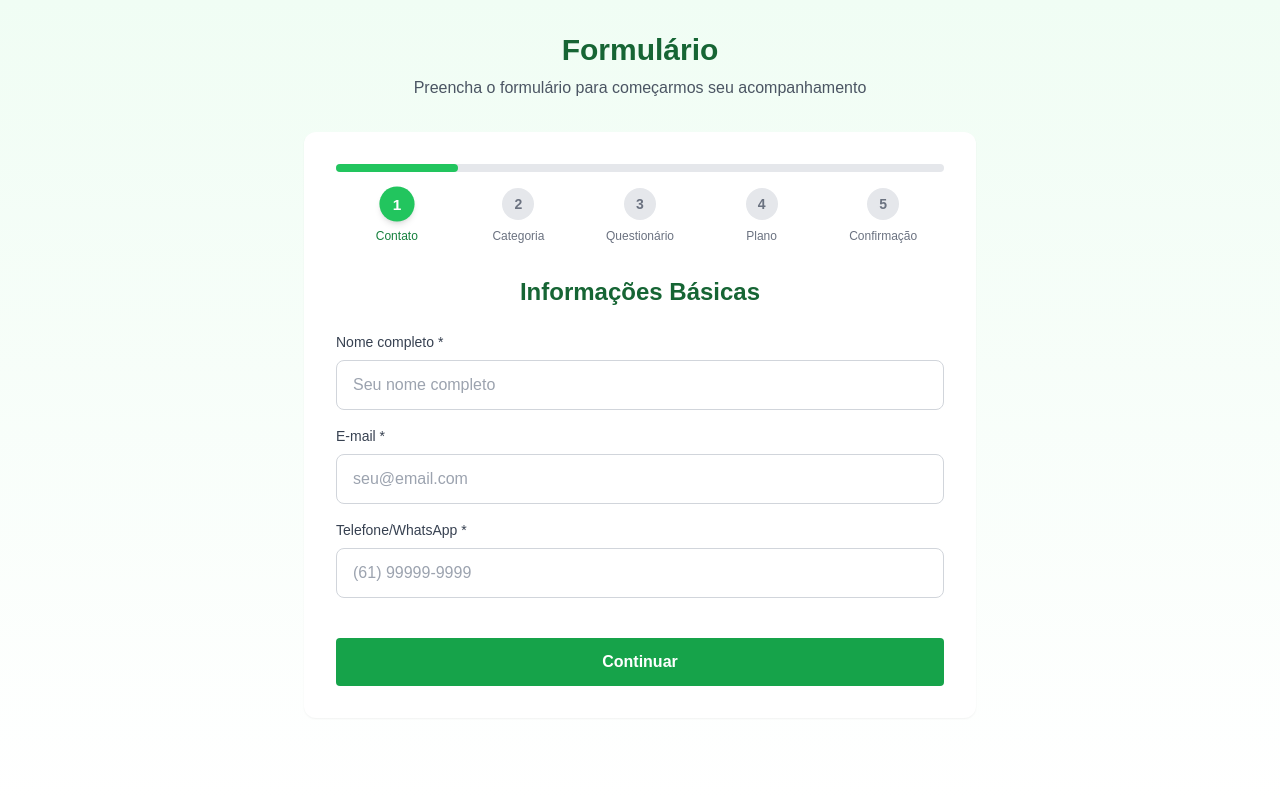
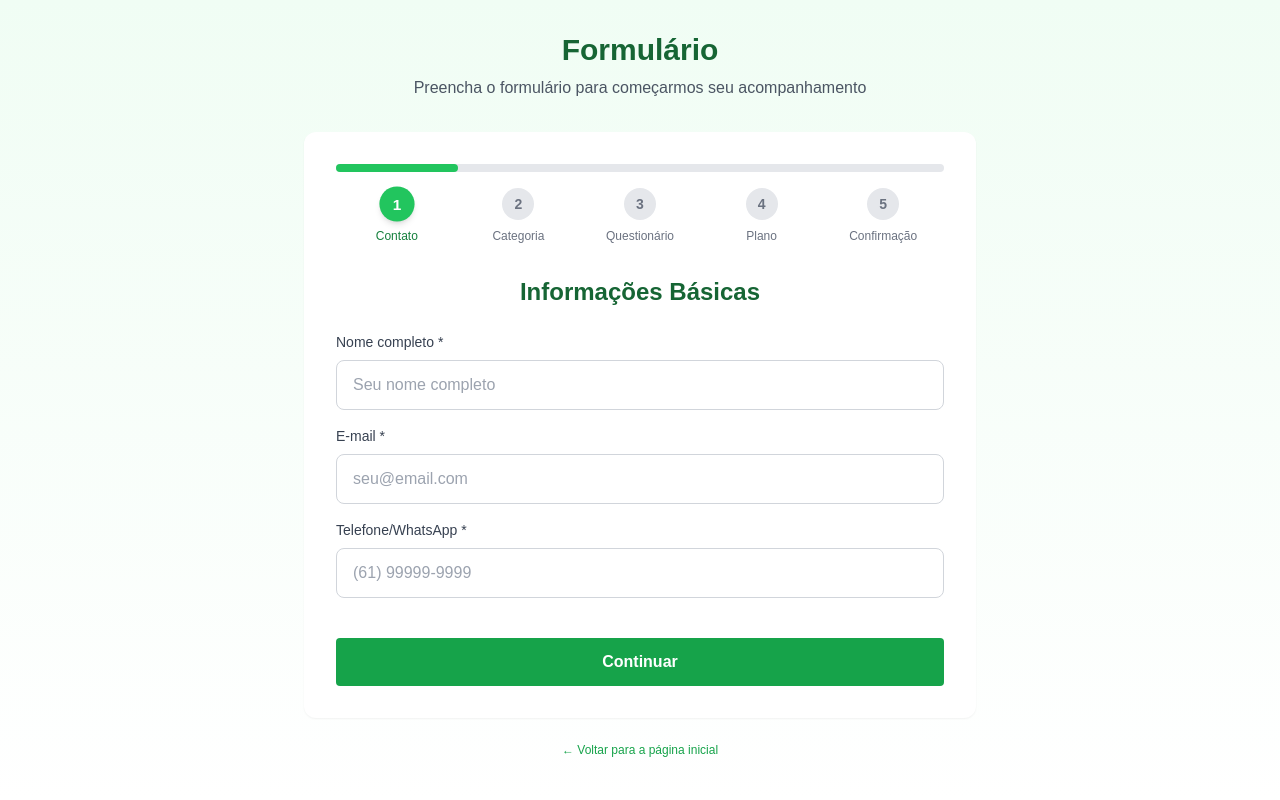
Before and after one commit to isousax/avantenutri, a React (Vite) app: page /questionario in a window 1280 px wide. Shown: the top 800 px of the page. Built offline with nearby package versions, Linux system fonts and the light colour scheme.

Commit message:
adicionando botao de retorno no formulário

```diff
--- a/src/pages/QuestionarioPage.tsx
+++ b/src/pages/QuestionarioPage.tsx
@@ -817,8 +817,8 @@ const QuestionarioPage: React.FC = () => {
         </Card>
 
         {/* Botão para voltar ao início */}
-        {step === etapas.length - 1 && !isSubmitting && (
-          <div className="text-center mt-6">
+        {!isSubmitting && (
+          <div className="text-center mt-6 text-xs">
             <button
               onClick={() => {
                 navigate("/");
```
